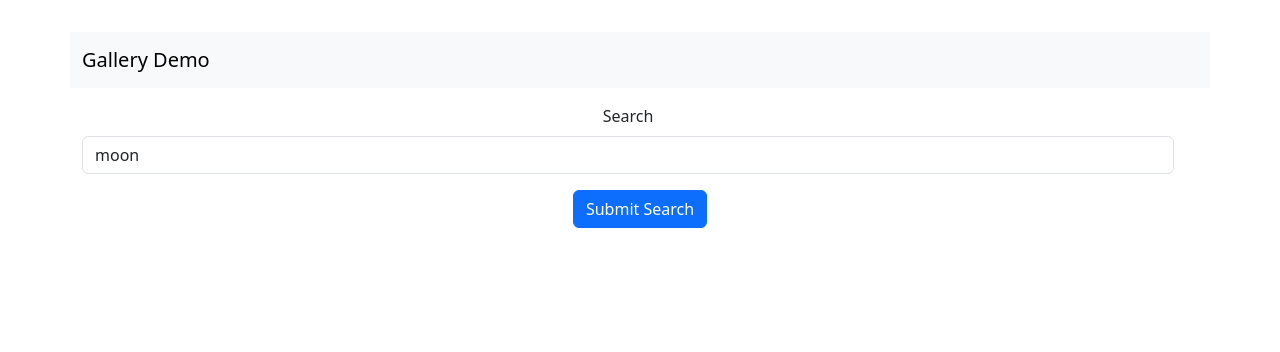
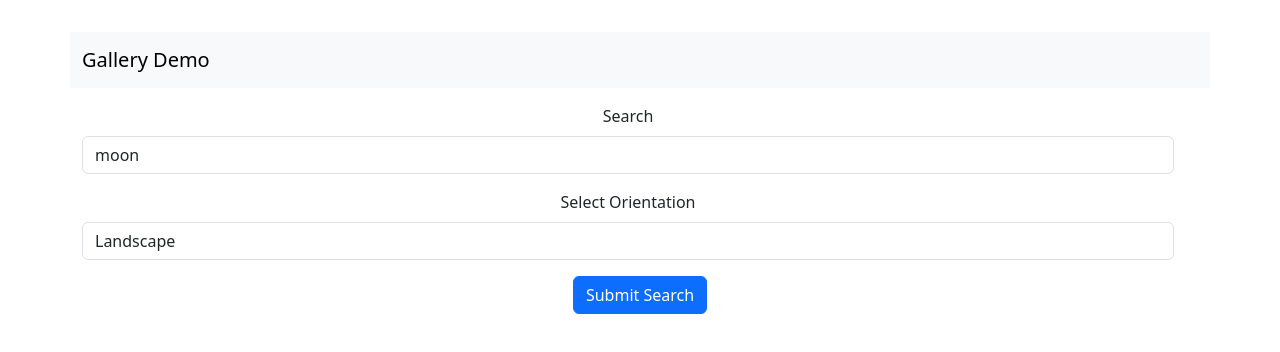
Before and after one commit to metatrevor/gallery-demo, a React (Vite) app: page / in a window 1280 px wide. Shown: the top 352 px of the page. Built offline with nearby package versions, Linux system fonts and the light colour scheme.

Commit message:
Select orientation

```diff
--- a/src/components/ImageGrid.jsx
+++ b/src/components/ImageGrid.jsx
@@ -6,11 +6,12 @@ import AppNavBar from "./NavBar.jsx";
 
 export default function ImageGrid() {
     const [images, setImages] = useState([])
+    const [orientation, setOrientation] = useState('horizontal')
     const [searchTerm, setSearchTerm] = useState('moon')
     const defaultImageCount = 12
 
     function pullImages() {
-        axios.get(`https://pixabay.com/api/?key=${import.meta.env.VITE_APP_PIXABAY_KEY}&q=${searchTerm}&image_type=photo&per_page=${defaultImageCount}`).then(
+        axios.get(`https://pixabay.com/api/?key=${import.meta.env.VITE_APP_PIXABAY_KEY}&orientation=${orientation}&q=${searchTerm}&image_type=photo&per_page=${defaultImageCount}`).then(
             result => {
                 setImages(
                     result.data.hits
@@ -47,6 +48,21 @@ export default function ImageGrid() {
                                     placeholder="search"
                                 />
                             </Form.Group>
+
+                          <Form.Group className="mb-3">
+                            <Form.Label>Select Orientation</Form.Label>
+                            <Form.Control
+                                as="select"
+                                value={orientation}
+                                onChange={e => {
+                                  setOrientation(e.target.value);
+                                }}
+                            >
+                              <option value="horizontal">Landscape</option>
+                              <option value="vertical">Portrait</option>
+                            </Form.Control>
+                          </Form.Group>
+
                         </Form>
                     </Row>
                     <Col className="md-3">
```
